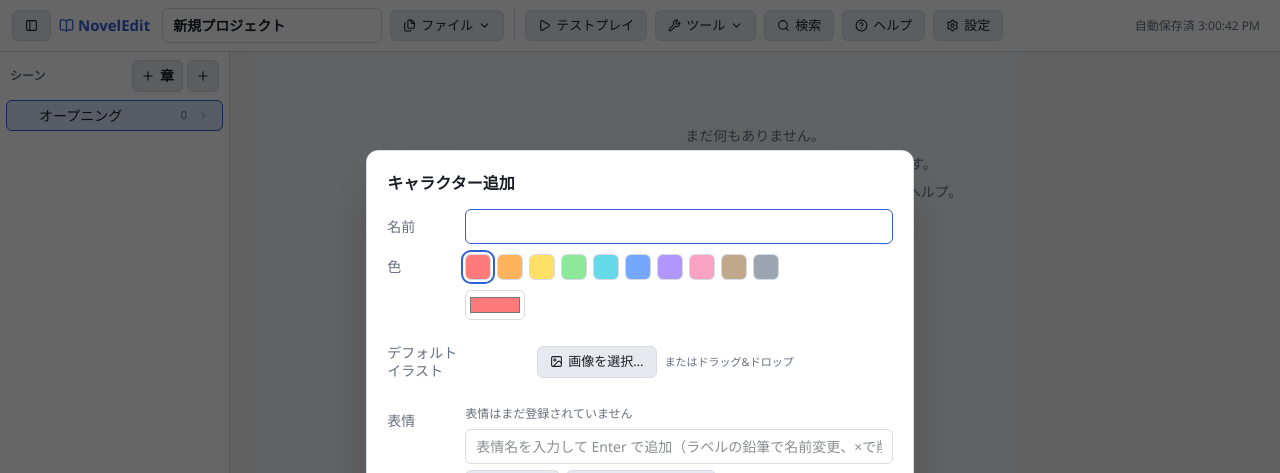
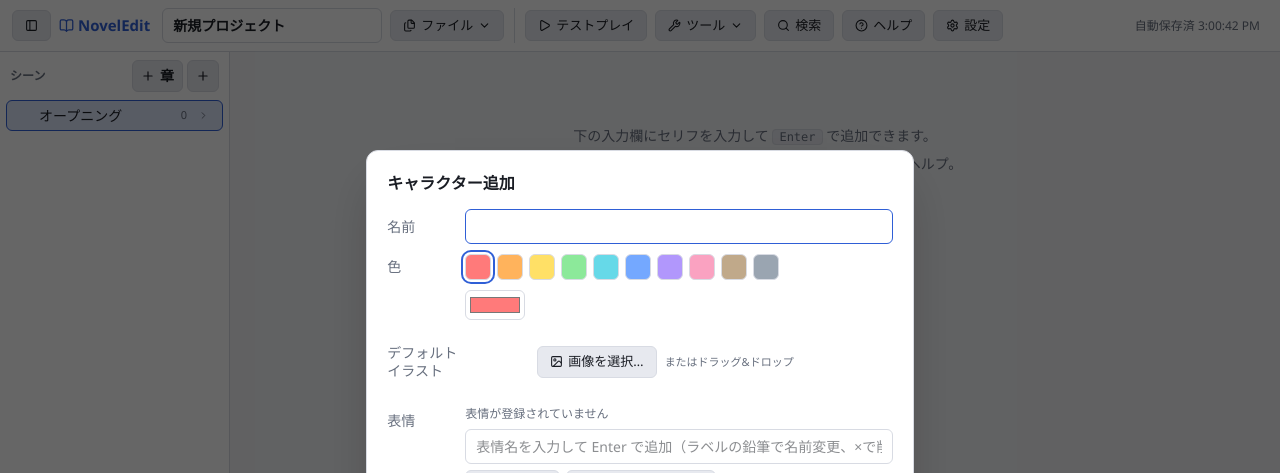
Before and after one commit to nibankougen/NovelGameTool, a React (Vite) app: page / in a window 1280 px wide. Both pictures are taken after a click on the button 203 px from the left and 770 px from the top of the page. Shown: the top 473 px of the page. Built offline with nearby package versions, Linux system fonts and the light colour scheme.

Commit message:
内容がないときの表示文言修正

```diff
--- a/src/components/commandList/CommandList.tsx
+++ b/src/components/commandList/CommandList.tsx
@@ -111,8 +111,6 @@ export function CommandList({ scrollWrapRef }: { scrollWrapRef: RefObject<HTMLDi
   if (!cmds.length) {
     return (
       <div id="emptyHint" className="text-text-dim text-center py-15 px-5 leading-loose">
-        まだ何もありません。
-        <br />
         下の入力欄にセリフを入力して <kbd className="bg-bg-3 border border-border rounded px-1.5 text-xs">Enter</kbd> で追加できます。
         <br />
         <kbd className="bg-bg-3 border border-border rounded px-1.5 text-xs">@名前 セリフ</kbd> で話者切替、
--- a/src/components/modals/AssetsModal.tsx
+++ b/src/components/modals/AssetsModal.tsx
@@ -125,17 +125,17 @@ export function AssetsModal({ open, onClose }: { open: boolean; onClose: () => v
       </p>
       <div className="flex-1 overflow-y-auto min-h-0">
         <h4 className="text-accent font-semibold text-sm mb-1.5 mt-2">背景画像</h4>
-        {!names.bg.length && <p className="text-text-dim text-xs mb-3">/bg で使われている名前はまだありません</p>}
+        {!names.bg.length && <p className="text-text-dim text-xs mb-3">/bg で使われている名前はありません</p>}
         {names.bg.map((n) => (
           <ImageAssetRow key={n} name={n} src={project.assets.bg[n]} onSet={(v) => setAsset("bg", n, v)} onRemove={() => removeAsset("bg", n)} />
         ))}
         <h4 className="text-accent font-semibold text-sm mb-1.5 mt-4">BGM</h4>
-        {!names.bgm.length && <p className="text-text-dim text-xs mb-3">/bgm で使われている名前はまだありません</p>}
+        {!names.bgm.length && <p className="text-text-dim text-xs mb-3">/bgm で使われている名前はありません</p>}
         {names.bgm.map((n) => (
           <AudioAssetRow key={n} name={n} src={project.assets.bgm[n]} onSet={(v) => setAsset("bgm", n, v)} onRemove={() => removeAsset("bgm", n)} />
         ))}
         <h4 className="text-accent font-semibold text-sm mb-1.5 mt-4">効果音</h4>
-        {!names.se.length && <p className="text-text-dim text-xs mb-3">/se で使われている名前はまだありません</p>}
+        {!names.se.length && <p className="text-text-dim text-xs mb-3">/se で使われている名前はありません</p>}
         {names.se.map((n) => (
           <AudioAssetRow key={n} name={n} src={project.assets.se[n]} onSet={(v) => setAsset("se", n, v)} onRemove={() => removeAsset("se", n)} />
         ))}
--- a/src/components/modals/ExpressionTagEditor.tsx
+++ b/src/components/modals/ExpressionTagEditor.tsx
@@ -169,7 +169,7 @@ export function ExpressionTagEditor({ staged, setStaged, usageCounts, thumb, inp
             <span className="expr-n text-danger text-[11px]">{name}</span>
           </span>
         ))}
-        {!staged.length && !usedButMissing.length && <span className="expr-none text-text-dim">表情はまだ登録されていません</span>}
+        {!staged.length && !usedButMissing.length && <span className="expr-none text-text-dim">表情が登録されていません</span>}
       </div>
       <input
         type="text"
--- a/src/components/modals/TranslationModal.tsx
+++ b/src/components/modals/TranslationModal.tsx
@@ -151,7 +151,7 @@ export function TranslationModal({ open, onClose }: { open: boolean; onClose: ()
       <div className="flex-1 overflow-y-auto min-h-0">
         {!project.languages.length && (
           <div className="py-8 px-2.5 text-text-dim text-sm text-center leading-loose">
-            翻訳先の言語がまだありません。
+            翻訳先の言語がありません。
             <br />
             「＋言語」から言語コード（例: en, zh-CN, ko）を追加してください。
           </div>
```
